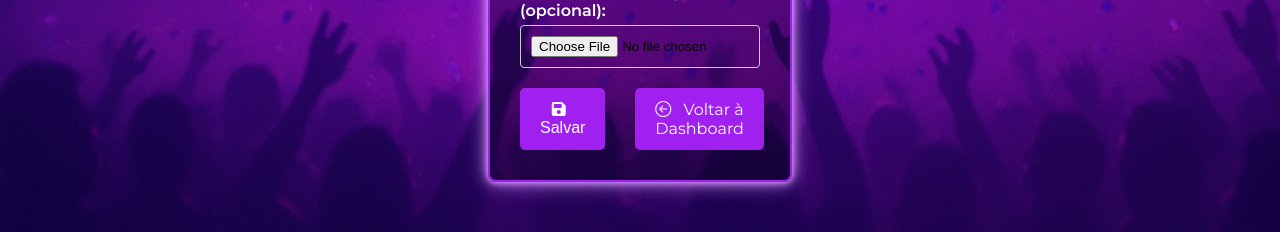
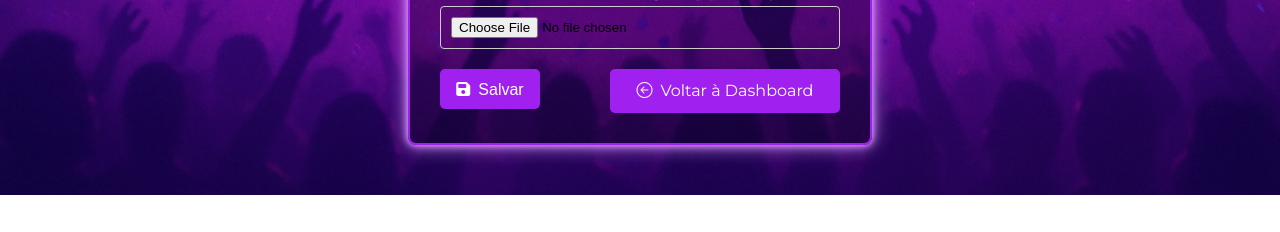
Before and after one commit to Gisele-Nuness/projeto-cadastro-de-eventos, a PHP site: page /atualizar_evento.php?id=1 in a window 1280 px wide. Shown: the part 709-941 px from the top of the page. After the commit the page ends 904 px from the top, so only its background shows below. Run offline with PHP 8.4, Linux system fonts and the light colour scheme; a user stored in the database is signed in; data comes from the database, SQL or seed files in the repository.

Commit message:
ajuste no atualizar.css

```diff
--- a/atualizar_evento.php
+++ b/atualizar_evento.php
@@ -154,7 +154,7 @@ if ($_SERVER['REQUEST_METHOD'] === 'POST') {
         <button type="submit" class="btn-salvar"><i class="fas fa-save" style="margin-right: 8px;"></i> Salvar</button>
 
         <!-- Link para voltar à dashboard -->
-        <a href="dashboard.html" class="btn-salvar" style="text-decoration: none;">
+        <a href="dashboard.html" class="btn-voltar" style="text-decoration: none;">
           <i class="bi bi-arrow-left-circle" style="margin-right: 8px;"></i> Voltar à Dashboard
 
 
--- a/css/atualizar.css
+++ b/css/atualizar.css
@@ -14,7 +14,7 @@ body {
 }
 
 .container {
-  max-width: 600px;
+  width: 400px;
   margin: 50px auto;
   padding: 30px;
   border-radius: 8px;
@@ -22,7 +22,6 @@ body {
   border-radius: 8px;
   border: 2px solid #A020F0;
   box-shadow: 0 0 5px #cc8af5, 0 0 10px #cc8af5, 0 0 20px #cc8af5;
-  width: calc((100% / 5) - 16px); /* 5 cards por linha com gap */
   display: flex;
   flex-direction: column;
   overflow: hidden;
@@ -79,11 +78,12 @@ textarea {
 
 .button{
   display: flex;
-  gap: 30px;
+  justify-content: space-between;
   flex-direction: row;
 }
 
 .btn-salvar {
+  display: flex;
   background-color: #A020F0;
   color: #ffffff;
   border: none;
@@ -93,6 +93,9 @@ textarea {
   cursor: pointer;
   font-size: 16px;
   transition: background-color 0.3s ease;
+  width: 100px;
+  height: 40px;
+  justify-content: center;
 }
 
 .btn-salvar:hover {
@@ -100,6 +103,7 @@ textarea {
 }
 
 .btn-voltar {
+  display: flex;
   background-color: #A020F0;
   color: #ffffff;
   border: none;
@@ -109,6 +113,9 @@ textarea {
   cursor: pointer;
   font-size: 16px;
   transition: background-color 0.3s ease;
+  width: 190px;
+  height: 20px;
+  justify-content: center;
 }
 
 .btn-voltar:hover {
```
Also changed, not shown: css/listar.css (+0 -9 lines).
